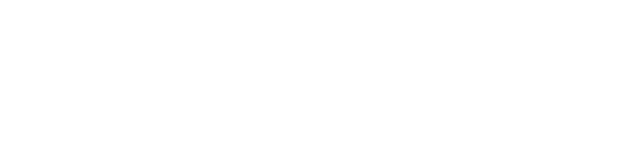
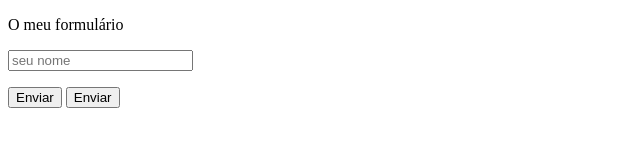
Before and after one commit to conexaomundom/Curso-Js-CCS-HTML, a plain HTML site: page Tabelas.html in a window 1280 px wide. Shown: the whole page, without its empty margins (0-640 px from the left). Drawn offline with Linux system fonts and the light colour scheme.

Commit message:
Add files via upload
Sempre colocar o atributo nome no <input> pq quando o formulário for enviado para mim respondido, ele vai dizer qual campo foi respondido.
E sempre colocar também p placeholder porque fica uma dica para a pessoa o que ela precisa preencher naquele campo.
Todos os inputs tem um tipo de valor, quando eu receber o formulário vem com o nome e vem com o valor do input
tem o <button></button> com types = "reset" ou "submit"

```diff
--- a/Tabelas.html
+++ b/Tabelas.html
@@ -40,6 +40,17 @@
 <body>
     <form action="#" method="get" target="_blank"
     autocomplete="off">
+    <p>O meu formulário</p>
+    <p>
+        <input type="text"id="nome" name="nomes"
+        placeholder="seu nome" disable>
+    </p>
+    <p>
+        <button type="submit">Enviar</button>
+        <button type="reset">Enviar</button>
+    </p>
+
     </form>
 </body>
+
 </html>
```
